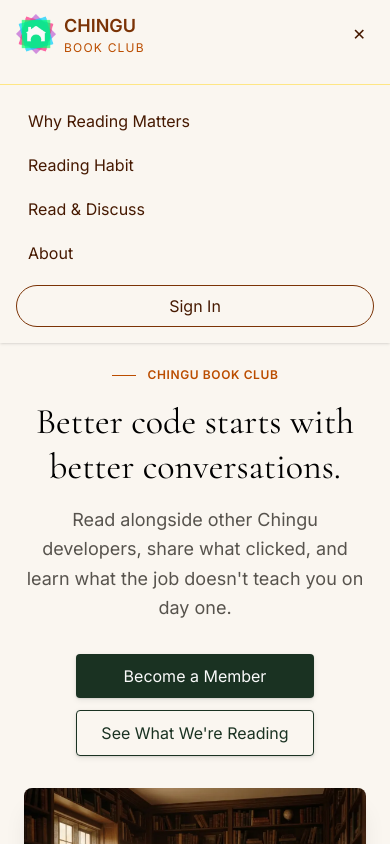
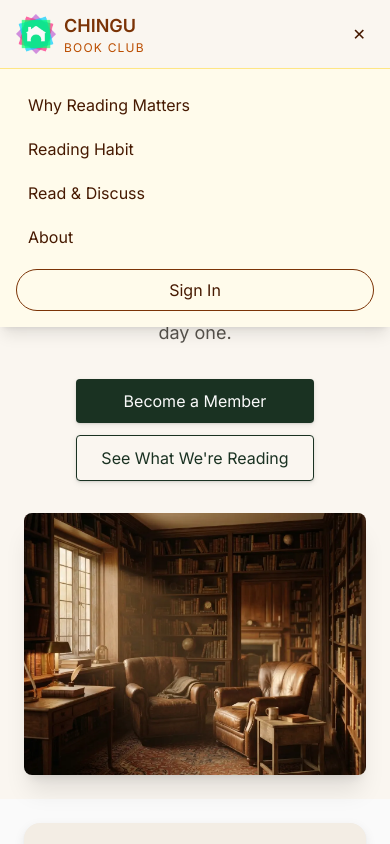
Before and after one commit to chingu-voyages/V62-tier3-team-34, an Angular app in the folder client/: page / in a window 390 px wide. Both pictures are taken after a click on the button "Toggle navigation menu". Shown: the top 844 px of the page. Built offline with nearby package versions, Linux system fonts and the light colour scheme.

Commit message:
refactor header component for improved mobile navigation layout

```diff
--- a/client/src/app/header/header.html
+++ b/client/src/app/header/header.html
@@ -1,4 +1,4 @@
-<header class="bg-amber-25 shadow-sm">
+<header class=" relative bg-amber-25 shadow-sm">
   <div class="w-full max-w-none mx-0 px-4 sm:px-6 py-3
   flex items-center justify-between gap-4">
     <!-- Logo -->
@@ -84,8 +84,9 @@
   @if (menuOpen()) {
     <nav
       id="mobile-navigation"
-      class="md:hidden flex flex-col gap-1 pt-4 px-4 pb-4 mt-4 border-t
-       border-amber-200"
+      class=" absolute top-full left-0 right-0 z-50
+      md:hidden flex flex-col gap-1 pt-4 px-4 pb-4 border-t
+       border-amber-200 bg-amber-50 shadow-lg"
       aria-label="Mobile navigation">
       @if(router.url !== '/') {
       <a
```
